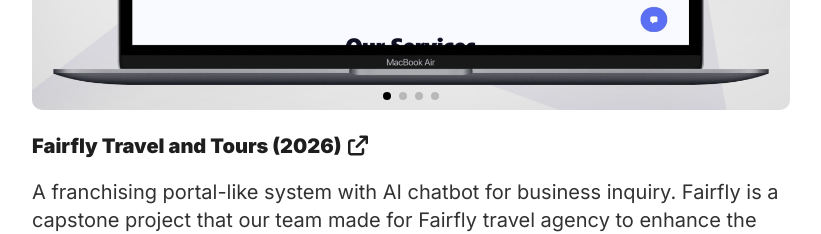
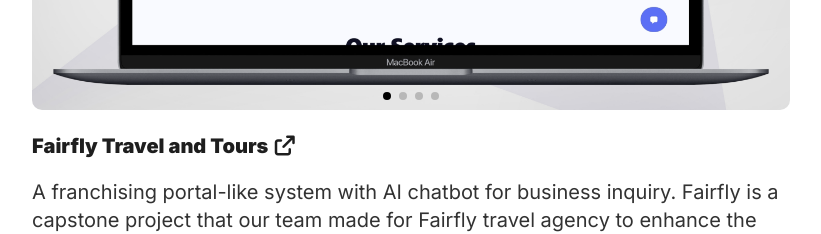
Before and after one commit to Reimier/portfolio-V1, a React (Vite) app: page / in a window 1280 px wide. Shown: the part 1580-1814 px from the top of the page, without its empty margins (229-1050 px from the left). Built offline with nearby package versions, Linux system fonts and the light colour scheme.

Commit message:
fix: update portfolio site

```diff
--- a/src/pages/LandingPage/LandingPage.jsx
+++ b/src/pages/LandingPage/LandingPage.jsx
@@ -71,7 +71,7 @@
             "fairfly3.png",
             "fairfly4.png",
           ]}
-          title= "Fairfly Travel and Tours (2026)"
+          title= "Fairfly Travel and Tours"
           desc = "A franchising portal-like system with AI chatbot for business inquiry. Fairfly is a capstone project that our team made for Fairfly travel agency to enhance the business scalability using realtime database of Firebase."
           site = "https://reimier.github.io/shop-express/#/home"
 
```
